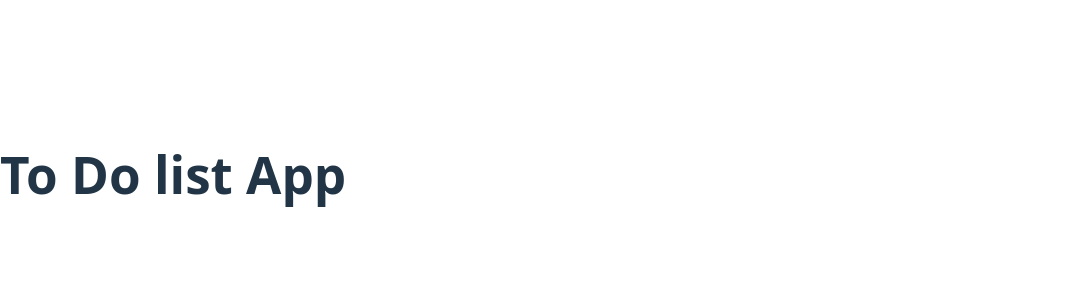
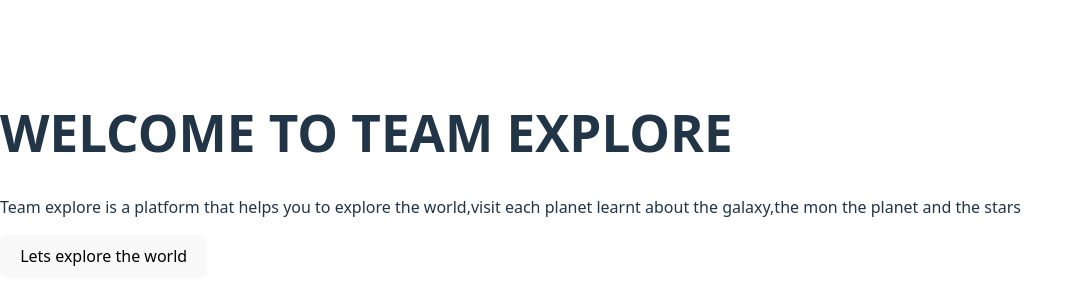
Before and after one commit to MuthoniGathiithi/React-To-Do-List-App, a React (Vite) app: page / in a window 1280 px wide. Shown: the part 226-526 px from the top of the page, without its empty margins (0-1083 px from the left). Built offline with nearby package versions, Linux system fonts and the light colour scheme.

Commit message:
created app.css to style app-container

```diff
--- a/src/App.jsx
+++ b/src/App.jsx
@@ -1,19 +1,15 @@
-import { useState } from 'react';
-
-export default function App ()  {
-
+export default function App () {
 return (
+<div className="app-container">
+<h1>WELCOME TO  TEAM EXPLORE </h1>
 
 
-<div>
-
-<h1>To Do list App</h1>
+<p> Team explore is a platform that helps you to explore the world,visit each planet learnt about the galaxy,the mon the planet and the stars</p>
 
 
+<button>Lets explore the world</button>
 
 </div>
-
-
 
 );
 
```
